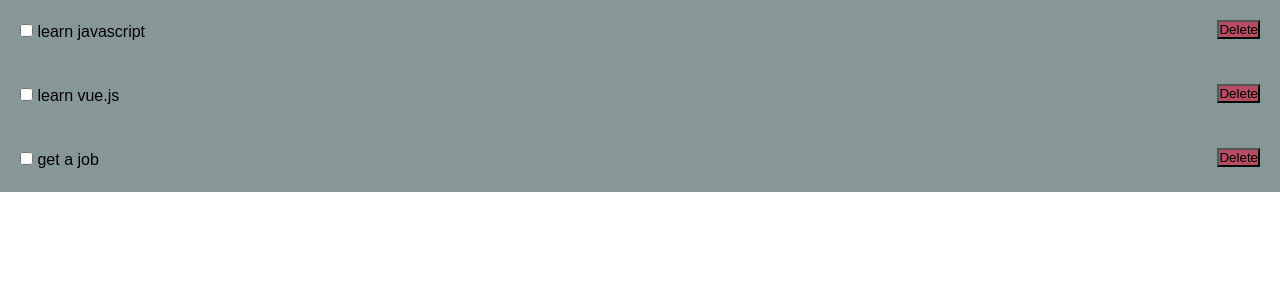
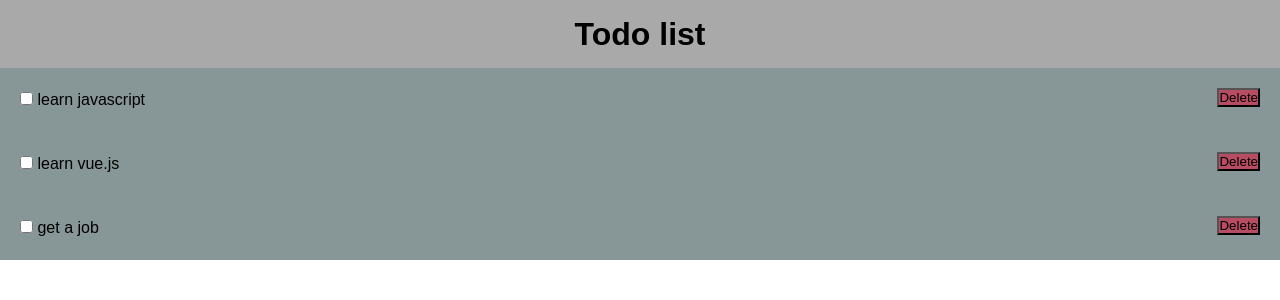
Before and after one commit to cag-martinez/vue-todo-list, a Vue app: page /#/ in a window 1280 px wide. Shown: the top 300 px of the page. Built offline with nearby package versions, Linux system fonts and the light colour scheme.

Commit message:
added a header component for my todo list with little styling

```diff
--- a/src/App.vue
+++ b/src/App.vue
@@ -1,5 +1,7 @@
 <template>
   <div id="app">
+    <!-- enveding the header component here -->
+    <Header />
     <!-- enveding component and using V-bind directive to call on the todos -->
     <Todos v-bind:todos="todos" v-on:delete-todo='deleteTodo' />
     <!-- <img alt="Vue logo" src="./assets/logo.png"> -->
@@ -8,13 +10,15 @@
 
 <script>
 // Importing Todos component
+import Header from './components/layout/Header'
 import Todos from './components/Todos'
 
 export default {
   name: "App",
   components: {
   //Here I am passing the Todos component
-  Todos
+  Todos,
+  Header
   },
   //function
   data() {
--- /dev/null
+++ b/src/components/layout/Header.vue
@@ -0,0 +1,19 @@
+<template>
+    <header class="header">
+        <h1> Todo list </h1>
+    </header>
+</template>
+
+<script>
+export default {
+    name: 'header',
+}
+</script>
+
+<style scoped>
+.header {
+    background-color: darkgray;
+    text-align: center;
+    padding: 10px;
+    }
+</style>
```
